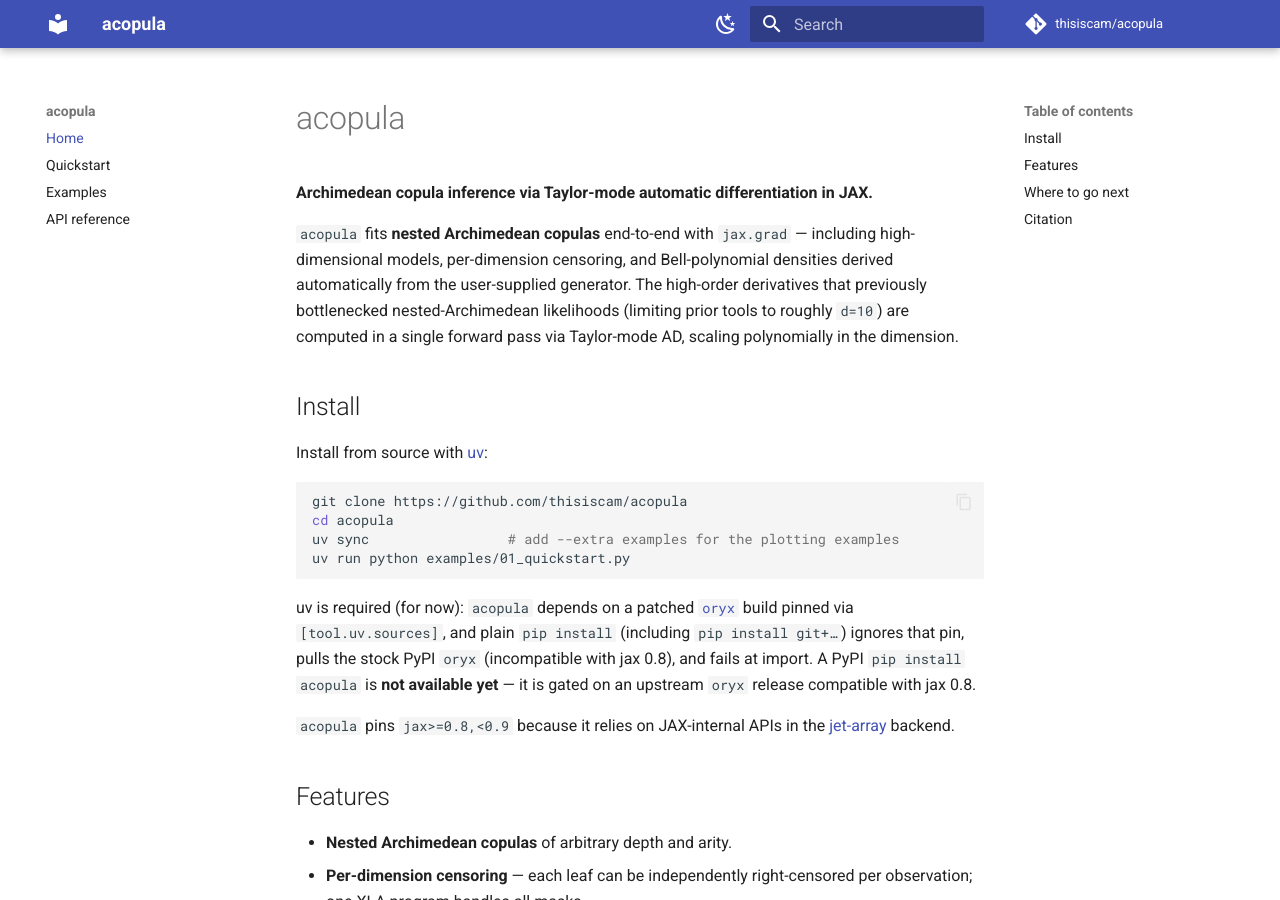
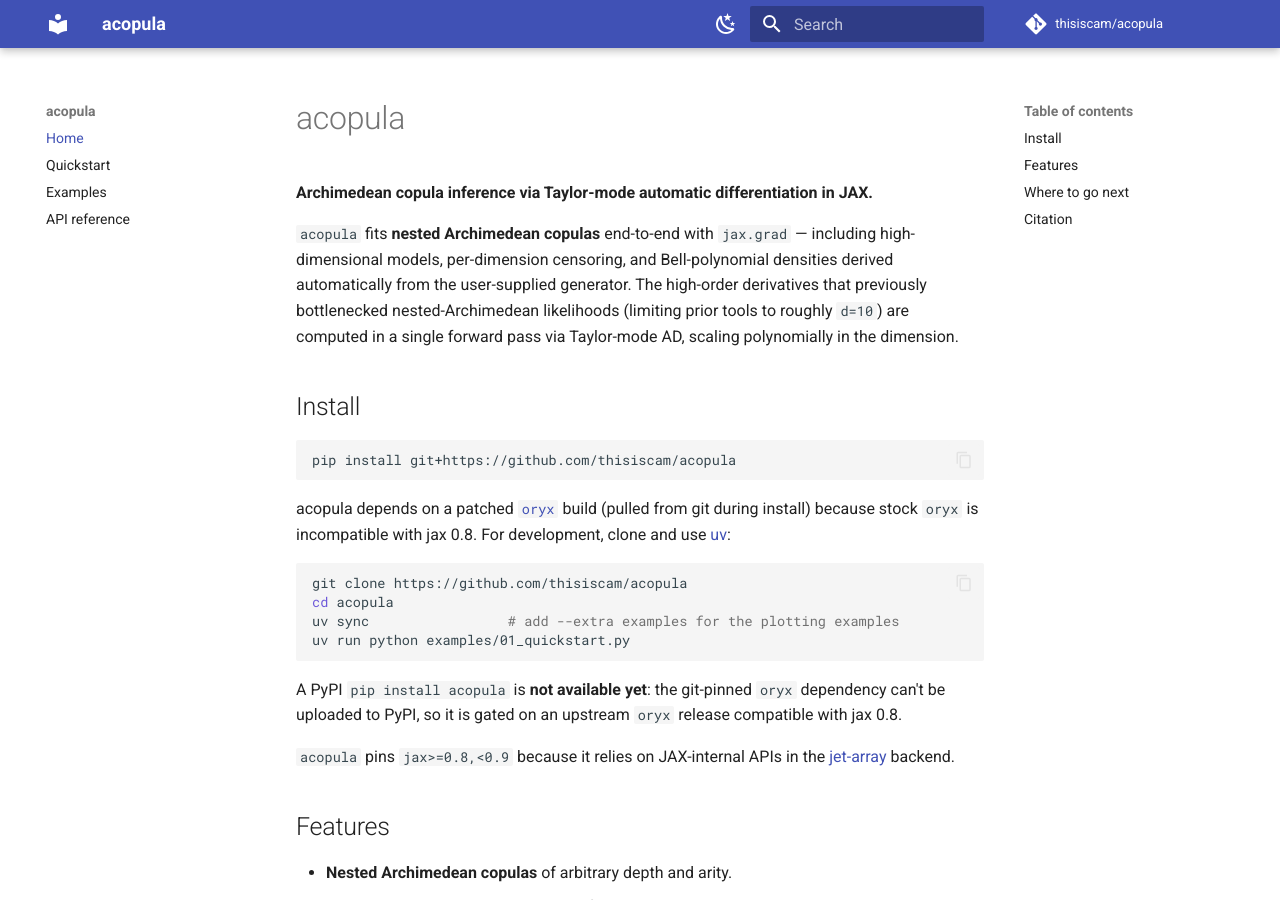
Before and after one commit to thisiscam/acopula, an MkDocs documentation site: the page built from docs/index.md, in a window 1280 px wide and 900 px high. Built offline with MkDocs 1.6.1 and Material for MkDocs 9.7.7, drawn with Linux system fonts in a browser that asks for light colours; comment, search, counter and statistics services are not loaded.

Commit message:
deps: make pip-git-installable (oryx direct ref + tfp-nightly via fork)
Plain `pip install git+<acopula>` previously succeeded but crashed at import:
pip ignores [tool.uv.sources]/[tool.uv] overrides, so it pulled stock oryx
0.2.9 (broken on jax 0.8) and stable tensorflow-probability alongside the
nightly (namespace collision -> pytype_aval_mappings).

- oryx: bare `oryx>=0.2.9` -> PEP 508 direct ref
  `oryx @ git+https://github.com/thisiscam/oryx.git@copulaad_support`
  (pip and uv both honor it). The fork now depends on tfp-nightly (not stable
  tensorflow-probability), so no stable tfp gets installed.
- jet-array: 0.1.0a1 (git) -> 0.1.0a2 (PyPI).
- Drop [tool.uv.sources] and the tfp override/constraint (superseded).
- hatch: allow-direct-references = true (required to build with the git dep).
- README / docs: `pip install git+...` is now the primary install; uv for dev.

Caveat: the git URL in [project.dependencies] makes the package
un-uploadable to PyPI until a jax-0.8-compatible oryx is published upstream.

Verified: clean-venv `pip install` resolves only tfp-nightly (no stable tfp),
oryx from the fork, jet-array 0.1.0a2; `import acopula` succeeds. uv path also
imports.

````diff
--- a/docs/index.md
+++ b/docs/index.md
@@ -11,7 +11,13 @@ forward pass via Taylor-mode AD, scaling polynomially in the dimension.
 
 ## Install
 
-Install from source with [uv](https://docs.astral.sh/uv/):
+```bash
+pip install git+https://github.com/thisiscam/acopula
+```
+
+acopula depends on a patched [`oryx`](https://github.com/jax-ml/oryx) build
+(pulled from git during install) because stock `oryx` is incompatible with
+jax 0.8. For development, clone and use [uv](https://docs.astral.sh/uv/):
 
 ```bash
 git clone https://github.com/thisiscam/acopula
@@ -20,12 +26,9 @@ uv sync                 # add --extra examples for the plotting examples
 uv run python examples/01_quickstart.py
 ```
 
-uv is required (for now): `acopula` depends on a patched
-[`oryx`](https://github.com/jax-ml/oryx) build pinned via `[tool.uv.sources]`,
-and plain `pip install` (including `pip install git+…`) ignores that pin, pulls
-the stock PyPI `oryx` (incompatible with jax 0.8), and fails at import. A PyPI
-`pip install acopula` is **not available yet** — it is gated on an upstream
-`oryx` release compatible with jax 0.8.
+A PyPI `pip install acopula` is **not available yet**: the git-pinned `oryx`
+dependency can't be uploaded to PyPI, so it is gated on an upstream `oryx`
+release compatible with jax 0.8.
 
 `acopula` pins `jax>=0.8,<0.9` because it relies on JAX-internal APIs in the
 [jet-array](https://github.com/thisiscam/jet-array) backend.
````
Also changed, not shown: README.md (+10 -7 lines), pyproject.toml (+11 -30 lines), 1 other file.
